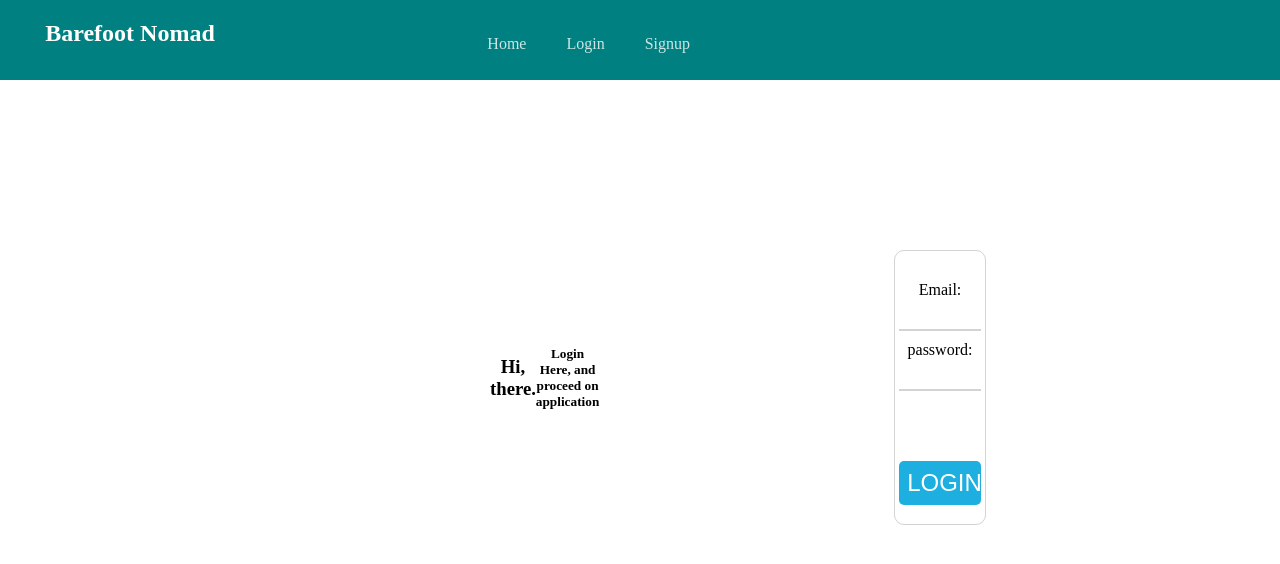
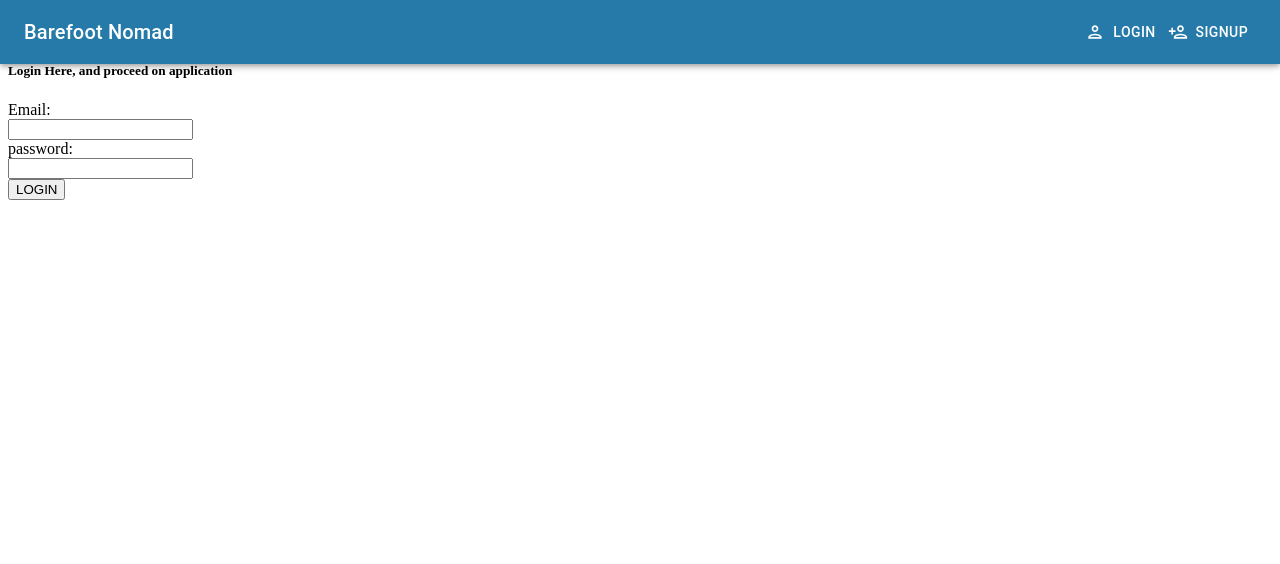
Before and after one commit to atlp-rwanda/c4-barefoot-frontend, a React app: page /login in a window 1280 px wide. Shown: the top 564 px of the page. Built offline with nearby package versions, Linux system fonts and the light colour scheme.

Commit message:
craeted navigation bar

```diff
--- a/package.json
+++ b/package.json
@@ -23,6 +23,7 @@
   "dependencies": {
     "@babel/runtime": "^7.12.5",
     "@material-ui/core": "^4.11.1",
+    "@material-ui/icons": "^4.11.2",
     "@testing-library/jest-dom": "^5.11.6",
     "dotenv": "^8.2.0",
     "html-webpack-plugin": "^4.5.0",
--- a/src/App.css
+++ b/src/App.css
@@ -1,105 +1,8 @@
-* {
-  margin: 0;
-  padding: 0;
-}
-.container{
-    display: flex;
-    flex-direction: column;
-    justify-content: center;
-    justify-items: center;
-}
-.navbar {
-  width: 100vw;
-  height: 80px;
-  background-color: teal;
-  /* display: flex; */
-  display: grid;
-  grid-template-columns: 15rem 30rem;
+.toolbar{
+  display: flex;
+  justify-content: space-between;
 }
 
-.navbar .logo {
-  color: white;
-  text-align: center;
-  margin-top: 20px;
-  margin-left: 20px;
-  justify-content: space-around;
-  justify-items: center;
-}
-
-.navbar .navlinks {
-  margin-right: 0;
-  text-align: right;
-  float: right;
-}
-.navbar .navlinks ul {
-  margin-top: 25px;
-  display: flex;
-  justify-content: space-around;
-  /* margin-right: 10px; */
-  float: right;
-}
-.navbar .navlinks ul li {
-  list-style: none;
-  justify-content: space-between;
-  padding: 10px;
-}
-.navbar .navlinks ul li a {
-  display: inline;
-  color: white;
-  text-decoration: none;
-  opacity: 0.8;
+.menuButton{
   margin-right: 20px;
 }
-.home{
-    align-self: center;
-    text-align: center;
-    display: flex;
-    justify-content: center;
-    align-items: center;
-    justify-content: space-around;
-    margin-top: 150px;
-    width: 300px;
-}
-form {
-  width: 50vw;
-  border: 1px solid lightgray;
-  padding-top: 30px;
-  margin-top: 20px;
-  justify-items: center;
-  border-radius: 10px;
-  justify-content: center;
-  height: 19vw;
-  float: center;
-  margin-left: 23vw;
-}
-form input {
-  width: 90%;
-  height: 30px;
-  margin-bottom: 10px;
-  border: none;
-  border-bottom: 2px solid lightgray;
-}
-form input:focus {
-  border: none;
-}
-form button {
-  border: none;
-  cursor: pointer;
-  background-color: rgb(28, 175, 224);
-  width: 90%;
-  padding: 8px;
-  color: white;
-  font-size: 1.5rem;
-  border-radius: 5px;
-}
-form .login-btn {
-  border: none;
-  margin-top: 60px;
-  cursor: pointer;
-  background-color: rgb(28, 175, 224);
-  width: 90%;
-  padding: 8px;
-  color: white;
-  font-size: 1.5rem;
-  border-radius: 5px;
-}
--- a/src/App.js
+++ b/src/App.js
@@ -1,17 +1,16 @@
 import React, { Component } from "react";
-import Navbar from './components/NavBar'
+import NavBar from './components/NavBar'
 import Routers from './routes/Routers'
 import {BrowserRouter as Router} from 'react-router-dom'
-import './App.css'
 
 class App extends Component{
      render() {
         return (
             <Router>
-            <div className="container">
-               <Navbar />
-                <Routers />
-            </div>
+                <div className="App">
+                    <NavBar/>
+                    <Routers/>
+                </div>
             </Router>
         )
     }
--- /dev/null
+++ b/src/components/LandingPage.js
@@ -0,0 +1,11 @@
+import React, {Component} from 'react'
+
+class Landing extends Component {
+  render(){
+    return(
+      <div>Hello</div>
+    )
+  }
+}
+
+export default Landing
--- a/src/components/NavBar.js
+++ b/src/components/NavBar.js
@@ -1,30 +1,30 @@
 import React, { Component } from 'react'
-import Button from '@material-ui/core/Button'
-import {
-  BrowserRouter as Router,
-  Switch,
-  Route,
-  Link
-} from "react-router-dom";
+import { AppBar, Toolbar, Typography, Button} from '@material-ui/core'
+import {PersonAddOutlined, PersonOutlined} from '@material-ui/icons'
+class Header extends Component {
 
-class NavBar extends Component{
-    render(){
-        return(
-            <div>
-             <div className="navbar">
-             <div className="logo">
-             <h2>Barefoot Nomad</h2>
-             </div>
-             <div className="navlinks">
-                <ul>
-                <li><Link to="/">Home</Link></li>
-                <li> <Link to="/login">Login</Link></li>
-                <li><Link to="/signup">Signup</Link></li>
-                </ul>
-             </div>
-             </div>
-            </div>
+    barefootLogo = <Typography href='/' variant='h6'component='h1'>
+                Barefoot Nomad
+            </Typography>
+
+
+    displayDesktop = () => {
+    return (
+        <Toolbar className='toolbar'>
+            {this.barefootLogo}
+            <nav>
+                <Button className="menuButton" href="/login" color='inherit' startIcon={ <PersonOutlined/> }>Login</Button>
+                <Button  className="menuButton" href="/signup" color='inherit' startIcon = { <PersonAddOutlined/> }>Signup</Button>
+            </nav>
+        </Toolbar>
         )
     }
+ render(){
+     return(
+         <header>
+            <AppBar>{this.displayDesktop()}</AppBar>
+         </header>
+     )
+ }
 }
-export default NavBar;
+export default Header;
--- a/src/index.js
+++ b/src/index.js
@@ -3,10 +3,16 @@ import ReactDOM from 'react-dom'
 import App from './App'
 import { Provider } from 'react-redux'
 import store from './redux/store'
+import { ThemeProvider } from '@material-ui/core/styles'
+import theme from './theme'
+import './App.css'
 
 ReactDOM.render(
   <Provider store={store}>
-    <App />
+    <ThemeProvider theme={theme}>
+      <App />
+    </ThemeProvider>
+
   </Provider>,
   document.getElementById('root')
 );
--- a/src/routes/Routers.js
+++ b/src/routes/Routers.js
@@ -3,12 +3,12 @@ import React, { Component } from 'react';
 import Home from '../components/Home'
 import Login from '../components/Login'
 import Signup from '../components/Signup';
-
+import Landing from '../components/LandingPage'
 class Routes extends Component {
     render(){
         return (
             <Switch>
-                <Route exact path="/" component={Home}/>
+                <Route exact path="/" component={Landing}/>
                 <Route path="/login" component={Login}/>
                 <Route path="/signup" component={Signup}/>
             </Switch>
--- /dev/null
+++ b/src/theme.js
@@ -0,0 +1,11 @@
+import { createMuiTheme } from '@material-ui/core/styles';
+
+const theme = createMuiTheme({
+  palette: {
+    primary: {
+      main: '#257AAA',
+    }
+  }
+});
+
+export default theme;
```
Also changed, not shown: src/components/Header.js (deleted, +0 -15 lines), 1 other file (tests, documents, lock files or other folders).
